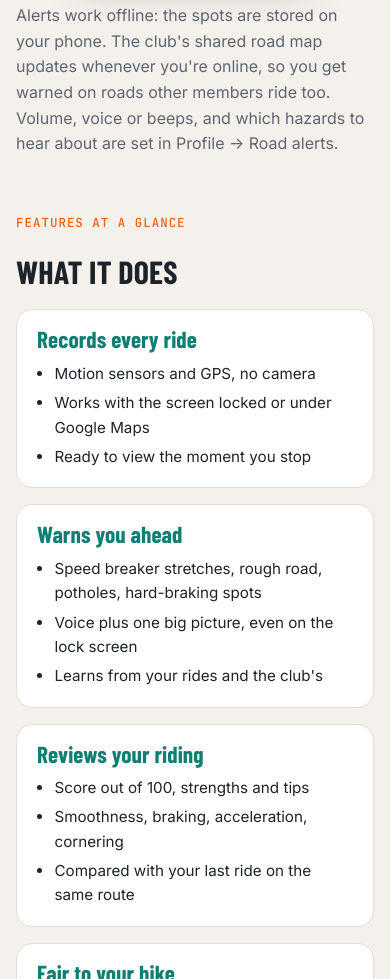
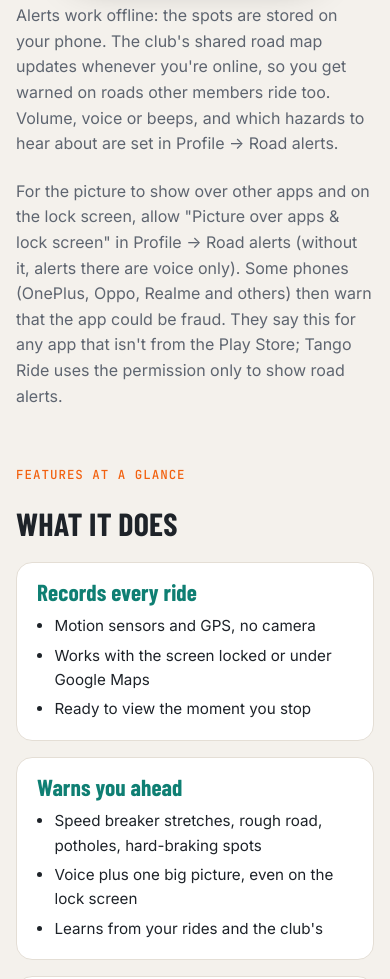
Before and after one commit to TangoRideClub/tangorideclub.github.io, a plain HTML site: page index.html in a window 390 px wide. Shown: the part 5937-6916 px from the top of the page. Drawn offline with nearby package versions, Linux system fonts and the light colour scheme; a web font is replaced by a local one.

Commit message:
Road alerts: note about the picture permission and phone warnings
Co-Authored-By: Claude Opus 5.5 <noreply@anthropic.com>

```diff
--- a/index.html
+++ b/index.html
@@ -122,6 +122,7 @@
       <figure class="phone"><img src="img/s_alerts.jpg" alt="Road alerts settings: alerts on, voice, alert volume, picture permissions, test alert, warn about" loading="lazy"><figcaption>Profile → Road alerts</figcaption></figure>
     </div>
     <p class="muted">Alerts work offline: the spots are stored on your phone. The club's shared road map updates whenever you're online, so you get warned on roads other members ride too. Volume, voice or beeps, and which hazards to hear about are set in Profile → Road alerts.</p>
+    <p class="muted">For the picture to show over other apps and on the lock screen, allow "Picture over apps &amp; lock screen" in Profile → Road alerts (without it, alerts there are voice only). Some phones (OnePlus, Oppo, Realme and others) then warn that the app could be fraud. They say this for any app that isn't from the Play Store; Tango Ride uses the permission only to show road alerts.</p>
   </section>
 
   <section id="features" aria-labelledby="glance">
```
